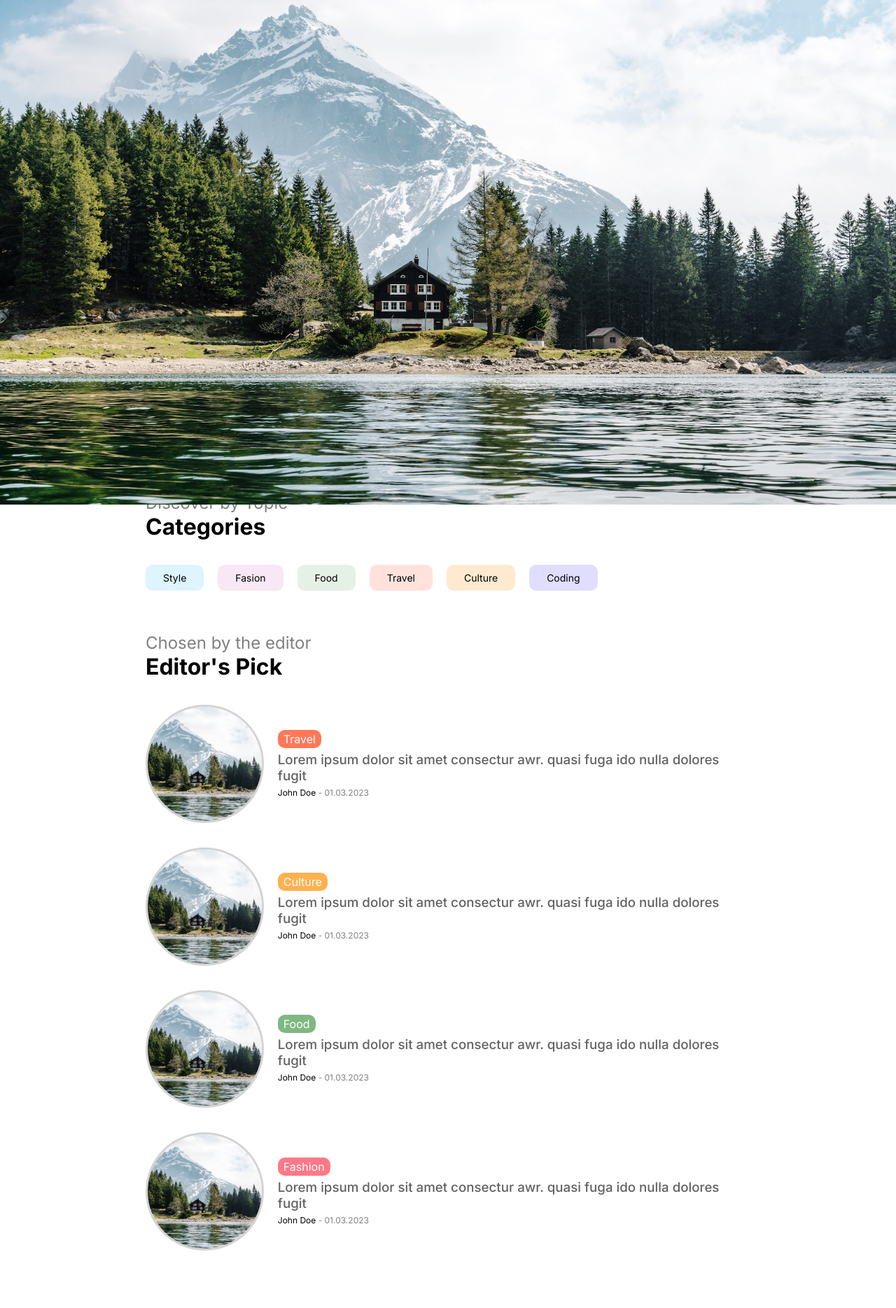
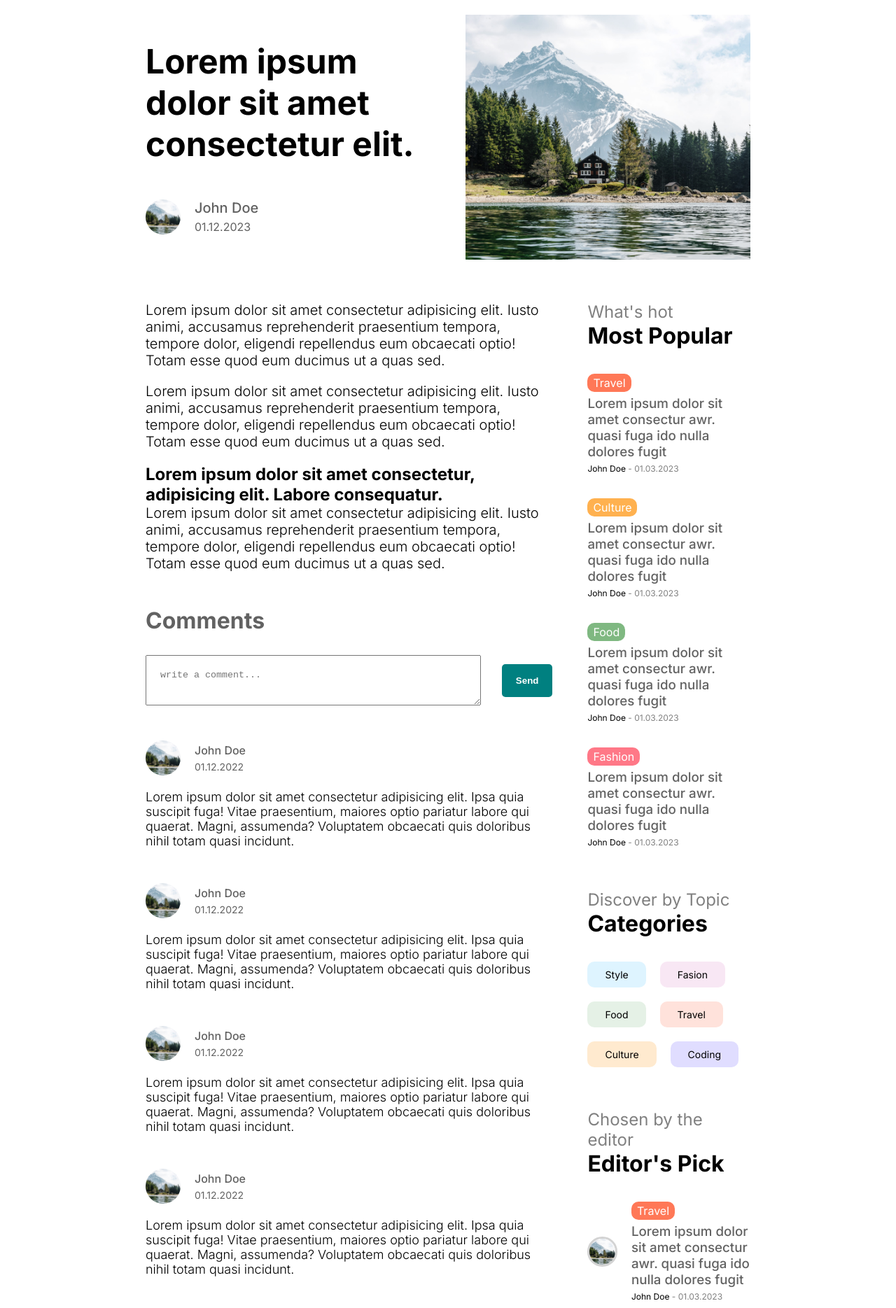
Before and after one commit to AleksandarI01/blog-app, a Next.js app: page /login in a window 1280 px wide. Shown: the part 79-1948 px from the top of the page at 70% size. Built offline with nearby package versions, Linux system fonts and the light colour scheme.

Commit message:
page design for a single post created

```diff
--- a/src/app/[slug]/page.jsx
+++ b/src/app/[slug]/page.jsx
@@ -1,20 +1,23 @@
 import Image from "next/image";
 import styles from "./singlePage.module.css";
 import Menu from "@/components/menu/Menu";
+import Comments from "@/components/comments/Comments";
 
 const SinglePage = () => {
   return (
     <div className={styles.container}>
       <div className={styles.infoContainer}>
         <div className={styles.textContainer}>
-          <h1>Lorem ipsum dolor sit amet consectetur elit.</h1>
+          <h1 className={styles.title}>
+            Lorem ipsum dolor sit amet consectetur elit.
+          </h1>
           <div className={styles.user}>
             <div className={styles.userImageContainer}>
               <Image
                 src="/featuredImg1.jpg"
                 alt=""
                 fill
-                className={styles.image}
+                className={styles.avatar}
               />
             </div>
             <div className={styles.userTextContainer}>
@@ -28,7 +31,35 @@ const SinglePage = () => {
         </div>
       </div>
       <div className={styles.content}>
-        <div className={styles.post}></div>
+        <div className={styles.post}>
+          <div className={styles.description}>
+            <p>
+              Lorem ipsum dolor sit amet consectetur adipisicing elit. Iusto
+              animi, accusamus reprehenderit praesentium tempora, tempore dolor,
+              eligendi repellendus eum obcaecati optio! Totam esse quod eum
+              ducimus ut a quas sed.
+            </p>
+            <p>
+              Lorem ipsum dolor sit amet consectetur adipisicing elit. Iusto
+              animi, accusamus reprehenderit praesentium tempora, tempore dolor,
+              eligendi repellendus eum obcaecati optio! Totam esse quod eum
+              ducimus ut a quas sed.
+            </p>
+            <h2>
+              Lorem ipsum dolor sit amet consectetur, adipisicing elit. Labore
+              consequatur.
+            </h2>
+            <p>
+              Lorem ipsum dolor sit amet consectetur adipisicing elit. Iusto
+              animi, accusamus reprehenderit praesentium tempora, tempore dolor,
+              eligendi repellendus eum obcaecati optio! Totam esse quod eum
+              ducimus ut a quas sed.
+            </p>
+          </div>
+          <div className={styles.comment}>
+            <Comments />
+          </div>
+        </div>
         <Menu />
       </div>
     </div>
--- a/src/app/[slug]/singlePage.module.css
+++ b/src/app/[slug]/singlePage.module.css
@@ -1,3 +1,101 @@
 /* .container {
 
 } */
+
+.infoContainer {
+  display: flex;
+  align-items: center;
+  gap: 50px;
+}
+
+.textContainer {
+  flex: 1;
+}
+
+.title {
+  font-size: 64px;
+  margin-bottom: 50px;
+}
+
+.user {
+  display: flex;
+  align-items: center;
+  gap: 20px;
+}
+
+.userImageContainer {
+  width: 50px;
+  height: 50px;
+  position: relative;
+}
+
+.avatar {
+  border-radius: 50%;
+  object-fit: cover;
+}
+
+.userTextContainer {
+  display: flex;
+  flex-direction: column;
+  gap: 5px;
+  color: var(--softTextColor);
+}
+
+.username {
+  font-size: 20px;
+  font-weight: 500;
+}
+
+.imageContainer {
+  flex: 1;
+  height: 350px;
+  position: relative;
+}
+
+.image {
+  object-fit: cover;
+}
+
+.content {
+  display: flex;
+  gap: 50px;
+}
+
+.post {
+  flex: 5;
+  margin-top: 60px;
+}
+
+.description p {
+  font-size: 20px;
+  font-weight: 300;
+  margin-bottom: 20px;
+}
+
+@media screen and (max-width: 1536px) {
+  .title {
+    font-size: 54px;
+  }
+}
+
+@media screen and (max-width: 1280px) {
+  .title {
+    font-size: 48px;
+  }
+}
+
+@media screen and (max-width: 1024px) {
+  .imageContainer {
+    display: none;
+  }
+}
+
+@media screen and (max-width: 640px) {
+  .title {
+    font-size: 36px;
+  }
+
+  .description p {
+    font-size: 18px;
+  }
+}
--- /dev/null
+++ b/src/components/comments/Comments.jsx
@@ -0,0 +1,129 @@
+import Image from "next/image";
+import styles from "./comments.module.css";
+import Link from "next/link";
+
+const Comments = () => {
+  const status = "authenticated";
+  return (
+    <div className={styles.container}>
+      <h1 className={styles.title}>Comments</h1>
+      {status === "authenticated" ? (
+        <div className={styles.write}>
+          <textarea className={styles.input} placeholder="write a comment..." />
+          <button className={styles.button}>Send</button>
+        </div>
+      ) : (
+        <Link href="/login">Please Login to write a comment.</Link>
+      )}
+      <div className={styles.comments}>
+        <div className={styles.comment}>
+          <div className={styles.user}>
+            <Image
+              src="/featuredImg1.jpg"
+              alt=""
+              width={50}
+              height={50}
+              className={styles.image}
+            />
+            <div className={styles.userInfo}>
+              <span className={styles.username}>John Doe</span>
+              <span className={styles.date}>01.12.2022</span>
+            </div>
+          </div>
+          <p className={styles.desc}>
+            Lorem ipsum dolor sit amet consectetur adipisicing elit. Ipsa quia
+            suscipit fuga! Vitae praesentium, maiores optio pariatur labore qui
+            quaerat. Magni, assumenda? Voluptatem obcaecati quis doloribus nihil
+            totam quasi incidunt.
+          </p>
+        </div>
+        <div className={styles.comment}>
+          <div className={styles.user}>
+            <Image
+              src="/featuredImg1.jpg"
+              alt=""
+              width={50}
+              height={50}
+              className={styles.image}
+            />
+            <div className={styles.userInfo}>
+              <span className={styles.username}>John Doe</span>
+              <span className={styles.date}>01.12.2022</span>
+            </div>
+          </div>
+          <p className={styles.desc}>
+            Lorem ipsum dolor sit amet consectetur adipisicing elit. Ipsa quia
+            suscipit fuga! Vitae praesentium, maiores optio pariatur labore qui
+            quaerat. Magni, assumenda? Voluptatem obcaecati quis doloribus nihil
+            totam quasi incidunt.
+          </p>
+        </div>
+        <div className={styles.comment}>
+          <div className={styles.user}>
+            <Image
+              src="/featuredImg1.jpg"
+              alt=""
+              width={50}
+              height={50}
+              className={styles.image}
+            />
+            <div className={styles.userInfo}>
+              <span className={styles.username}>John Doe</span>
+              <span className={styles.date}>01.12.2022</span>
+            </div>
+          </div>
+          <p className={styles.desc}>
+            Lorem ipsum dolor sit amet consectetur adipisicing elit. Ipsa quia
+            suscipit fuga! Vitae praesentium, maiores optio pariatur labore qui
+            quaerat. Magni, assumenda? Voluptatem obcaecati quis doloribus nihil
+            totam quasi incidunt.
+          </p>
+        </div>
+        <div className={styles.comment}>
+          <div className={styles.user}>
+            <Image
+              src="/featuredImg1.jpg"
+              alt=""
+              width={50}
+              height={50}
+              className={styles.image}
+            />
+            <div className={styles.userInfo}>
+              <span className={styles.username}>John Doe</span>
+              <span className={styles.date}>01.12.2022</span>
+            </div>
+          </div>
+          <p className={styles.desc}>
+            Lorem ipsum dolor sit amet consectetur adipisicing elit. Ipsa quia
+            suscipit fuga! Vitae praesentium, maiores optio pariatur labore qui
+            quaerat. Magni, assumenda? Voluptatem obcaecati quis doloribus nihil
+            totam quasi incidunt.
+          </p>
+        </div>
+        <div className={styles.comment}>
+          <div className={styles.user}>
+            <Image
+              src="/featuredImg1.jpg"
+              alt=""
+              width={50}
+              height={50}
+              className={styles.image}
+            />
+            <div className={styles.userInfo}>
+              <span className={styles.username}>John Doe</span>
+              <span className={styles.date}>01.12.2022</span>
+            </div>
+          </div>
+          <p className={styles.desc}>
+            Lorem ipsum dolor sit amet consectetur adipisicing elit. Ipsa quia
+            suscipit fuga! Vitae praesentium, maiores optio pariatur labore qui
+            quaerat. Magni, assumenda? Voluptatem obcaecati quis doloribus nihil
+            totam quasi incidunt.
+          </p>
+        </div>
+      </div>
+    </div>
+  );
+};
+
+export default Comments;
--- /dev/null
+++ b/src/components/comments/comments.module.css
@@ -0,0 +1,70 @@
+.container {
+  margin-top: 50px;
+}
+
+.title {
+  color: var(--softTextColor);
+  margin-bottom: 30px;
+}
+
+.write {
+  display: flex;
+  align-items: center;
+  justify-content: space-between;
+  gap: 30px;
+}
+
+.input {
+  padding: 20px;
+  width: 100%;
+}
+
+.button {
+  padding: 16px 20px;
+  background-color: teal;
+  color: white;
+  font-weight: bold;
+  border: none;
+  border-radius: 5px;
+  cursor: pointer;
+}
+
+.comments {
+  margin-top: 50px;
+}
+
+.comment {
+  margin-bottom: 50px;
+}
+
+.user {
+  display: flex;
+  align-items: center;
+  gap: 20px;
+  margin-bottom: 20px;
+}
+
+.image {
+  border-radius: 50%;
+  object-fit: cover;
+}
+
+.userInfo {
+  display: flex;
+  flex-direction: column;
+  gap: 5px;
+  color: var(--softTextColor);
+}
+
+.username {
+  font-weight: 500;
+}
+
+.date {
+  font-size: 14px;
+}
+
+.desc {
+  font-size: 18px;
+  font-weight: 300;
+}
```
